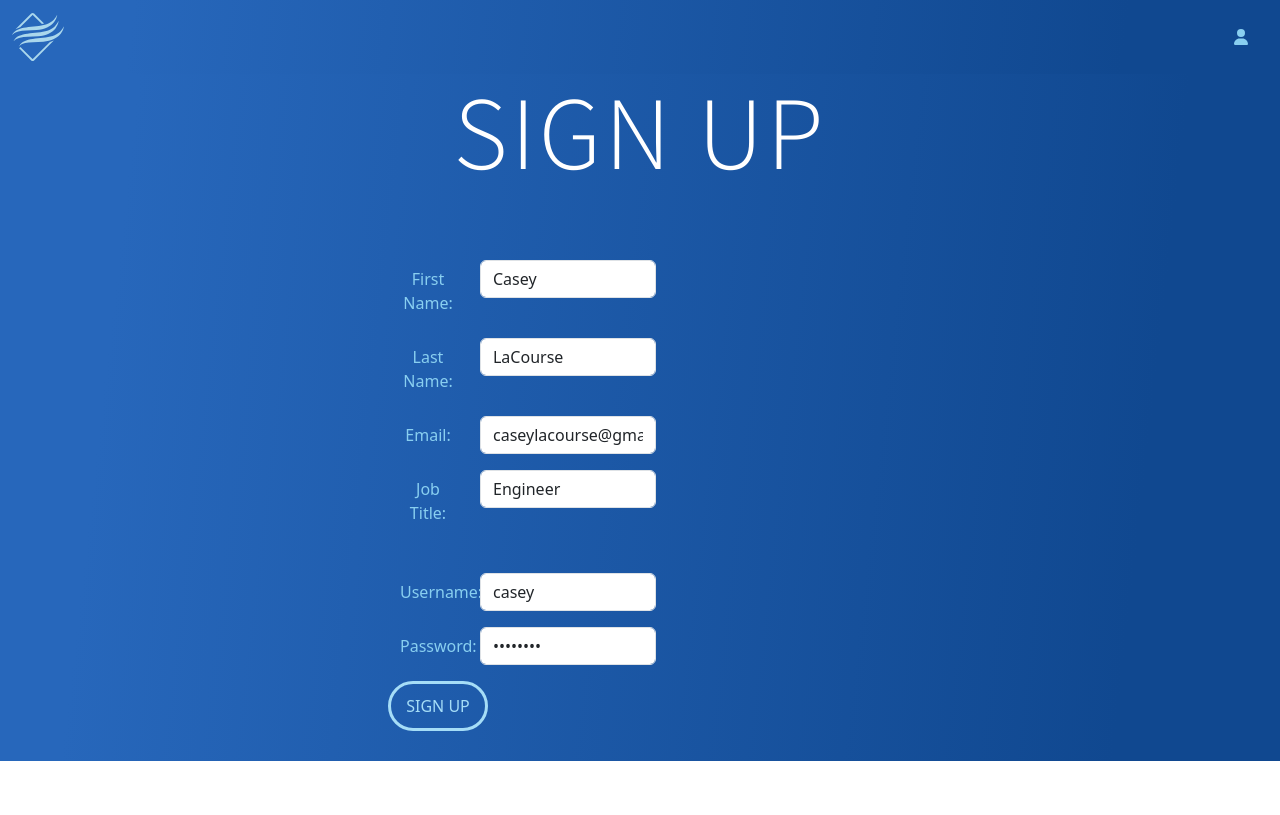
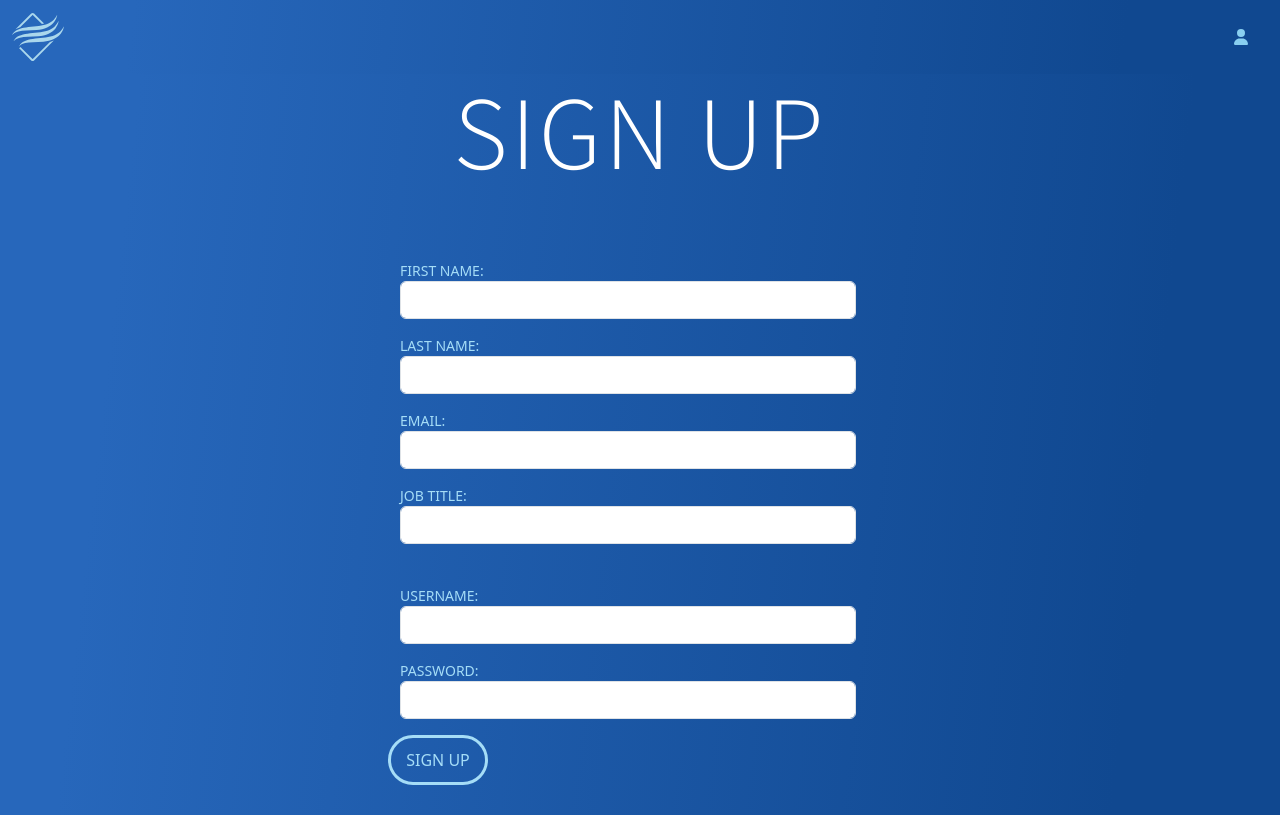
Before and after one commit to gah1289/postharvest-app-frontend, a React (Create React App) app in the folder postharvest/: page /signup in a window 1280 px wide. Built offline with nearby package versions, Linux system fonts and the light colour scheme; no server answers.

Commit message:
completed css

```diff
--- a/postharvest/src/Commodity/RespirationRates/AddRespiration.js
+++ b/postharvest/src/Commodity/RespirationRates/AddRespiration.js
@@ -33,7 +33,7 @@ function AddRespirationForm(id) {
 
 		try {
 			const data = await PostharvestApi.addRespirationData(commodityId, formData);
-			console.log(data);
+
 			// refresh page and automatically show new data
 			window.location.reload(false);
 		} catch (e) {
--- a/postharvest/src/User/Home.js
+++ b/postharvest/src/User/Home.js
@@ -33,10 +33,6 @@ function Home() {
 		isLoading,
 		setIsLoading
 	] = useState(true);
-
-	// console.log(filteredCommodities);
-
-	let cards = [];
 
 	function setCards(filteredCommodities) {
 		let cards = [];
--- a/postharvest/src/User/Login.js
+++ b/postharvest/src/User/Login.js
@@ -1,6 +1,6 @@
 import './Login.css';
-import React, { useEffect, useState, useContext } from 'react';
-import { Container, Row, Col, Button, Form, FormGroup, Label, Input, FormFeedback } from 'reactstrap';
+import React, { useState, useContext } from 'react';
+import { Container, Row, Col, Form, FormGroup, Label, Input, FormFeedback } from 'reactstrap';
 import 'bootstrap/dist/css/bootstrap.min.css';
 
 import { useNavigate } from 'react-router-dom';
@@ -10,8 +10,8 @@ import ItemContext from '../ItemContext';
 function Login() {
 	const { setIsLoggedIn, user } = useContext(ItemContext);
 	const INITIAL_STATE = {
-		username : 'gah1289',
-		password : 'password'
+		username : '',
+		password : ''
 	};
 
 	const [
@@ -114,8 +114,11 @@ function Login() {
 						{/* <Button/> component on reactstrap keeps breaking by code >:(  */}
 					</Form>
 					<Container>
-						<Row className="justify-content-center text-center register-prompt">
-							Don't have an account? <a href="signup/">Register here</a>
+						<Row className="justify-content-center register-prompt text-align-center mt-3">
+							Don't have an account?{' '}
+							<div>
+								<a href="signup/">Register here</a>
+							</div>
 						</Row>
 					</Container>
 				</Container>
--- a/postharvest/src/User/Signup.css
+++ b/postharvest/src/User/Signup.css
@@ -7,5 +7,3 @@
 	background-image: linear-gradient(96.5deg, rgba(39, 103, 187, 1) 10.4%, rgba(16, 72, 144, 1) 87.7%);
 	color: rgb(137, 207, 240);
 }
-
-/* How do you handle asyncronous code */
--- a/postharvest/src/User/Signup.js
+++ b/postharvest/src/User/Signup.js
@@ -10,12 +10,12 @@ import ItemContext from '../ItemContext';
 function Signup() {
 	const { setIsLoggedIn, user } = useContext(ItemContext);
 	const INITIAL_STATE = {
-		username  : 'casey',
-		password  : 'password',
-		firstName : 'Casey',
-		lastName  : 'LaCourse',
-		email     : 'caseylacourse@gmail.com',
-		jobTitle  : 'Engineer'
+		username  : '',
+		password  : '',
+		firstName : '',
+		lastName  : '',
+		email     : '',
+		jobTitle  : ''
 	};
 
 	const [
@@ -81,13 +81,13 @@ function Signup() {
 						<Form className="login-form" onSubmit={handleSubmit}>
 							<Row>
 								<FormGroup row>
-									<Label sm={2} for="firstName">
-										First Name:{' '}
-									</Label>
-									<Col sm={5}>
+									<div className="label">
+										<Label for="firstName">First Name: </Label>{' '}
+									</div>
+									<Col>
 										<Input
 											name="firstName"
-											// required={true}
+											required
 											id="firstName"
 											type="text"
 											value={formData.firstName || ''}
@@ -96,13 +96,13 @@ function Signup() {
 									</Col>
 								</FormGroup>
 								<FormGroup row>
-									<Label sm={2} for="lastName">
-										Last Name:{' '}
-									</Label>
-									<Col sm={5}>
+									<div className="label">
+										<Label for="lastName">Last Name: </Label>
+									</div>
+									<Col>
 										<Input
 											name="lastName"
-											// required={true}
+											required
 											id="lastName"
 											type="text"
 											value={formData.lastName || ''}
@@ -111,13 +111,13 @@ function Signup() {
 									</Col>
 								</FormGroup>
 								<FormGroup row>
-									<Label sm={2} for="email">
-										Email:{' '}
-									</Label>
-									<Col sm={5}>
+									<div className="label">
+										<Label for="email">Email: </Label>
+									</div>
+									<Col>
 										<Input
 											name="email"
-											// required={true}
+											required
 											id="email"
 											type="email"
 											value={formData.email || ''}
@@ -126,13 +126,12 @@ function Signup() {
 									</Col>
 								</FormGroup>
 								<FormGroup row>
-									<Label sm={2} for="jobTitle">
-										Job Title:{' '}
-									</Label>
-									<Col sm={5}>
+									<div className="label">
+										<Label for="jobTitle">Job Title: </Label>
+									</div>
+									<Col>
 										<Input
 											name="jobTitle"
-											// required={true}
 											id="jobTitle"
 											type="text"
 											value={formData.jobTitle || ''}
@@ -144,15 +143,14 @@ function Signup() {
 							<div className="separator" />
 							<Row>
 								<FormGroup row>
-									<Label sm={2} for="username">
-										Username:{' '}
-									</Label>
-									<Col sm={5}>
+									<div className="label">
+										<Label for="username">Username: </Label>
+									</div>
+									<Col>
 										<Input
 											name="username"
 											invalid={usernameError}
 											id="username"
-											// required={true}
 											type="text"
 											value={formData.username || ''}
 											onChange={handleChange}
@@ -161,15 +159,14 @@ function Signup() {
 									</Col>
 								</FormGroup>
 								<FormGroup row>
-									<Label sm={2} for="password">
-										Password:{' '}
-									</Label>{' '}
-									<Col sm={5}>
+									<div className="label">
+										<Label for="password">Password: </Label>{' '}
+									</div>
+									<Col>
 										<Input
 											invalid={pwError}
 											name="password"
 											id="password"
-											// required={true}
 											type="password"
 											value={formData.password || ''}
 											onChange={handleChange}
```
